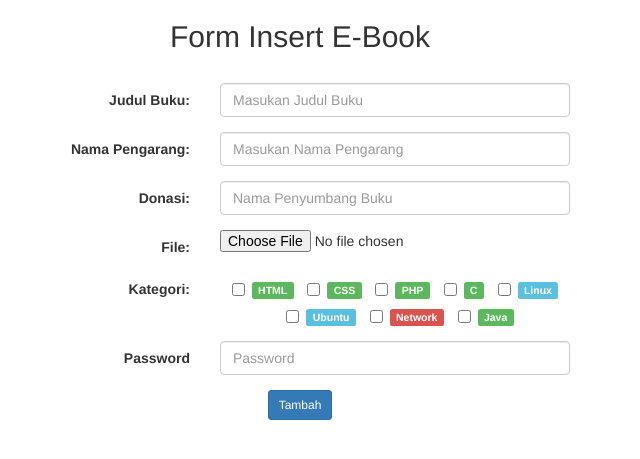
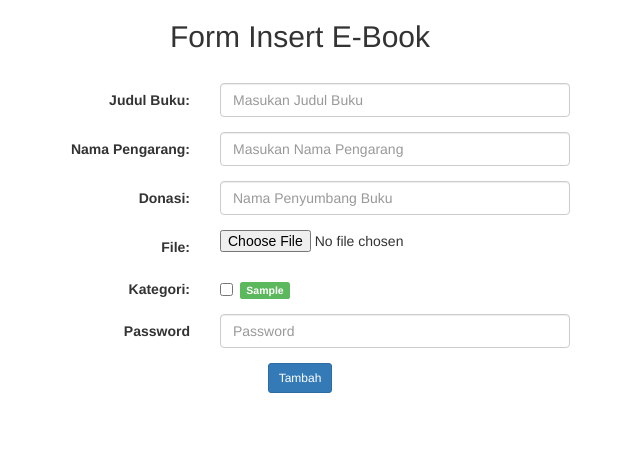
Before and after one commit to dekiakbar/ebook, a PHP site: page /tambah.php in a window 1280 px wide. Shown: the top 459 px of the page, without its empty margins (340-980 px from the left). Run offline with PHP 8.4, Linux system fonts and the light colour scheme; the visitor is signed in with stand-in values (Sample User, id 1); tables that the repository leaves empty or names only in its code hold one stand-in row (values such as "Sample post").

Commit message:
fix db katgri dan phpnya

```diff
--- a/adm/tambah.php
+++ b/adm/tambah.php
@@ -47,36 +47,27 @@
 						<div class="form-group">
 							<label class="control-label col-sm-4">File:</label>
 							<div class="col-sm-6">
-								<input type="file" name="file">
+								<input class="file" type="file" name="file">
 							</div>
 						</div>
 						<div class="form-group">
 							<label class="control-label col-sm-4">Kategori:</label>
-							<div class="col-sm-8 text-center">
-								<label class="checkbox-inline">
-									<input type="checkbox" name="kat" value="1"><span class="label label-success">HTML</span>
-								</label>
-								<label class="checkbox-inline">
-									<input type="checkbox" name="" value="2"><span class="label label-success">CSS</span>
-								</label>
-								<label class="checkbox-inline">
-									<input type="checkbox" name="" value="3"><span class="label label-success">PHP</span>
-								</label>
-								<label class="checkbox-inline">
-									<input type="checkbox" name="" value="4"><span class="label label-success">C</span>
-								</label>
-								<label class="checkbox-inline">
-									<input type="checkbox" name="" value="5"><span class="label label-info">Linux</span>
-								</label>
-								<label class="checkbox-inline">
-									<input type="checkbox" name="" value="6"><span class="label label-info">Ubuntu</span>
-								</label>
-								<label class="checkbox-inline">
-									<input type="checkbox" name="" value="7"><span class="label label-danger">Network</span>
-								</label>
-								<label class="checkbox-inline">
-									<input type="checkbox" name="" value="8"><span class="label label-success">Java</span>
-								</label>
+							<div class="col-sm-8 text-left">
+								<?php
+								$dbkate	= mysqli_query($koneksi,"SELECT * FROM kate");
+									if (mysqli_num_rows($dbkate) == 0) {
+										echo "<script>swal('Error','Belum ada kategori','error');</script>
+										<h4>Kategori Kosong</h4>";
+									}else{
+										while ($data = mysqli_fetch_assoc($dbkate)) {
+											echo '
+												<label class="checkbox-inline">
+													<input type="checkbox" name="kat[]" value="'.$data['id'].'"><span class="label label-success">'.$data['kategori'].'</span>
+												</label>
+											';
+										}
+									}
+								 ?>
 							</div>
 						</div>
 						<div class="form-group">
@@ -107,14 +98,14 @@
 			$kat 		= $_POST['kat'];
 			$pass 		= md5($_POST['pass']);
 			$tgl		= date('h:i:s j-m-y');
-			$file_tmp 	= $_FILES['file']['tmp_name'];
+			$file 	= $_FILES['file']['tmp_name'];
 
 			$tes 		= mysqli_query($koneksi," SELECT * FROM buku WHERE jdl='$judul'");
 			$apass		= mysqli_query($koneksi," SELECT * FROM admin WHERE pass='$pass'");
 			if (mysqli_num_rows($tes) == 0) {
 				if (mysqli_num_rows($apass) == 1) {
 					if (in_array($extensi, $jenis) === true) {
-						move_uploaded_file($file_tmp, '../ebook/'.$nama);
+						move_uploaded_file($file, '../ebook/'.$nama);
 						$insert = mysqli_query($koneksi," INSERT INTO buku(jdl, nmp, kat, link, tgl, donasi, ukuran)VALUES ('$judul', '$pengarang', '$kat', '../ebook/'.'$nama', '$tgl', '$donasi', '$ukuran')") or die(mysqli_error());
 						if ($insert) {
 							echo "<script>swal('Sukses','Upload Berhasil','success');</script>";
--- a/css/style.css
+++ b/css/style.css
@@ -67,3 +67,14 @@ form.login input[type="submit"]:hover
     float: none;
     margin: 0 auto;
 }
+
+
+/*===========
+tambah.php
+=============*/
+
+input .file{
+    position: relative;
+    z-index: 2;
+    opacity: 0;
+}
```
